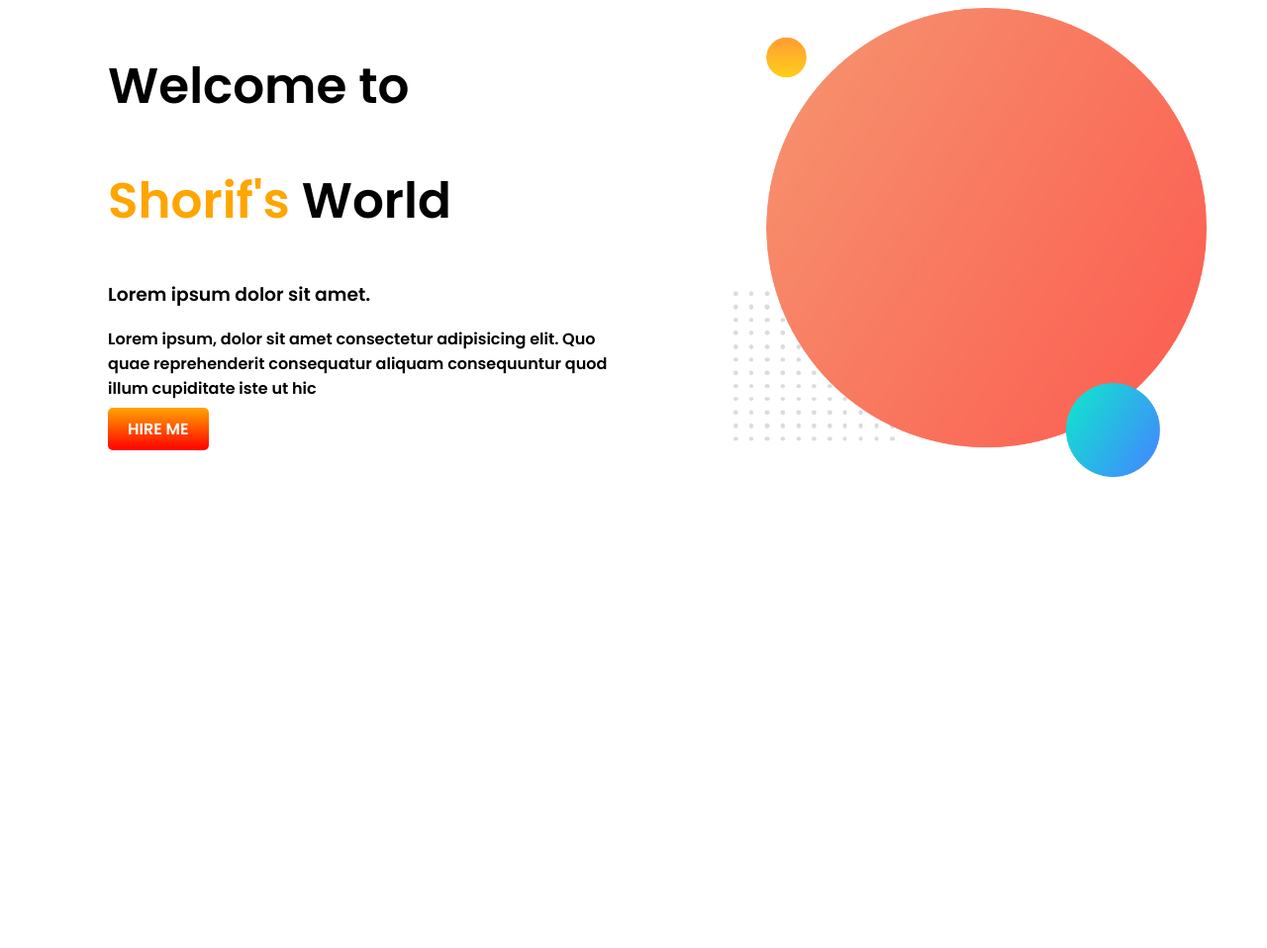
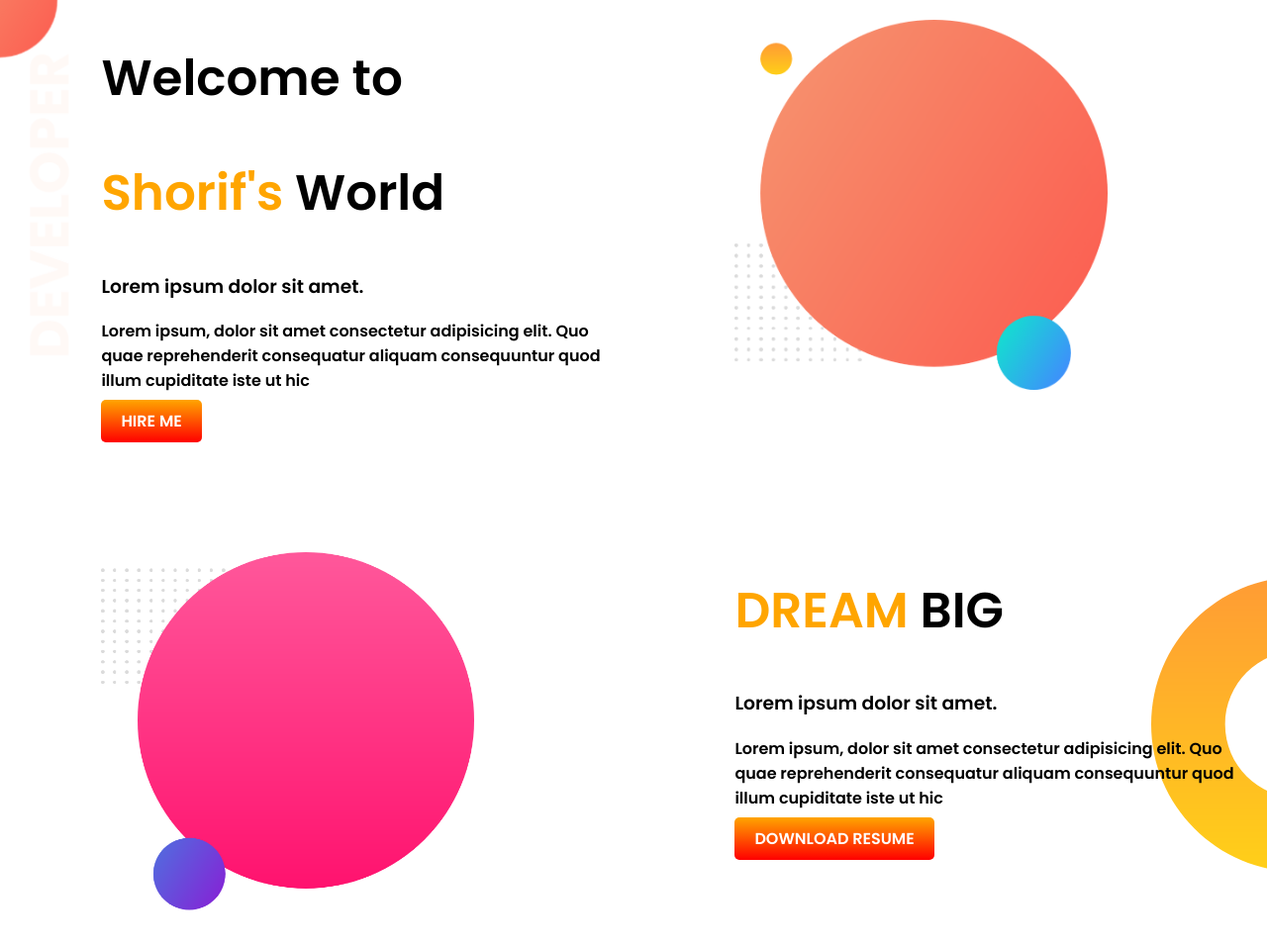
Before and after one commit to nahyan007/developer-protfolio, a plain HTML site: page index.html in a window 1280 px wide. Shown: the whole page at 99% size. Before the commit the page ends 800 px from the top, so only its background shows below. Drawn offline with Linux system fonts and the light colour scheme.

Commit message:
2nd section

```diff
--- a/index.html
+++ b/index.html
@@ -13,7 +13,8 @@
 </head>
 
 <body>
-    <section>
+    <section class="top-banner">
+
         <div class="half-width">
             <h1>Welcome to</h1>
             <h1> <span class="orange-color"> Shorif's </span>World</h1>
@@ -26,6 +27,22 @@
         <div class="half-width">
             <img src="images/my-bg.png" alt="picture of a bg">
         </div>
+
+    </section>
+
+    <section class="dream-big">
+
+        <div class="half-width">
+            <img src="images/my-bg2.png" alt="picture of a bg">
+        </div>
+
+        <div class="half-width">
+            <h1> <span class="orange-color"> DREAM </span>BIG</h1>
+            <h3>Lorem ipsum dolor sit amet.</h3>
+            <p>Lorem ipsum, dolor sit amet consectetur adipisicing elit. Quo quae reprehenderit consequatur aliquam
+                consequuntur quod illum cupiditate iste ut hic</p>
+            <a class="link-button" target="_blank" href=""> DOWNLOAD RESUME</a>
+        </div>
     </section>
 </body>
 
--- a/style.css
+++ b/style.css
@@ -1,5 +1,7 @@
 body {
     font-family: 'Poppins', sans-serif;
+    margin: 0px;
+
 }
 
 h1 {
@@ -12,6 +14,7 @@ h1 {
 
 section {
     display: flex;
+    margin-bottom: 100px;
 }
 
 .half-width {
@@ -20,7 +23,8 @@ section {
 }
 
 .half-width img {
-    width: 90%;
+    width: 70%;
+    padding-top: 20px;
 }
 
 .link-button{
@@ -33,3 +37,14 @@ section {
 
 
 }
+
+.top-banner{
+    background-image: url(images/top-banner.png);
+    background-repeat: no-repeat;
+}
+
+.dream-big{
+    background-image: url(images/dream-bg.png);
+    background-repeat: no-repeat;
+    background-position: right;
+}
```
